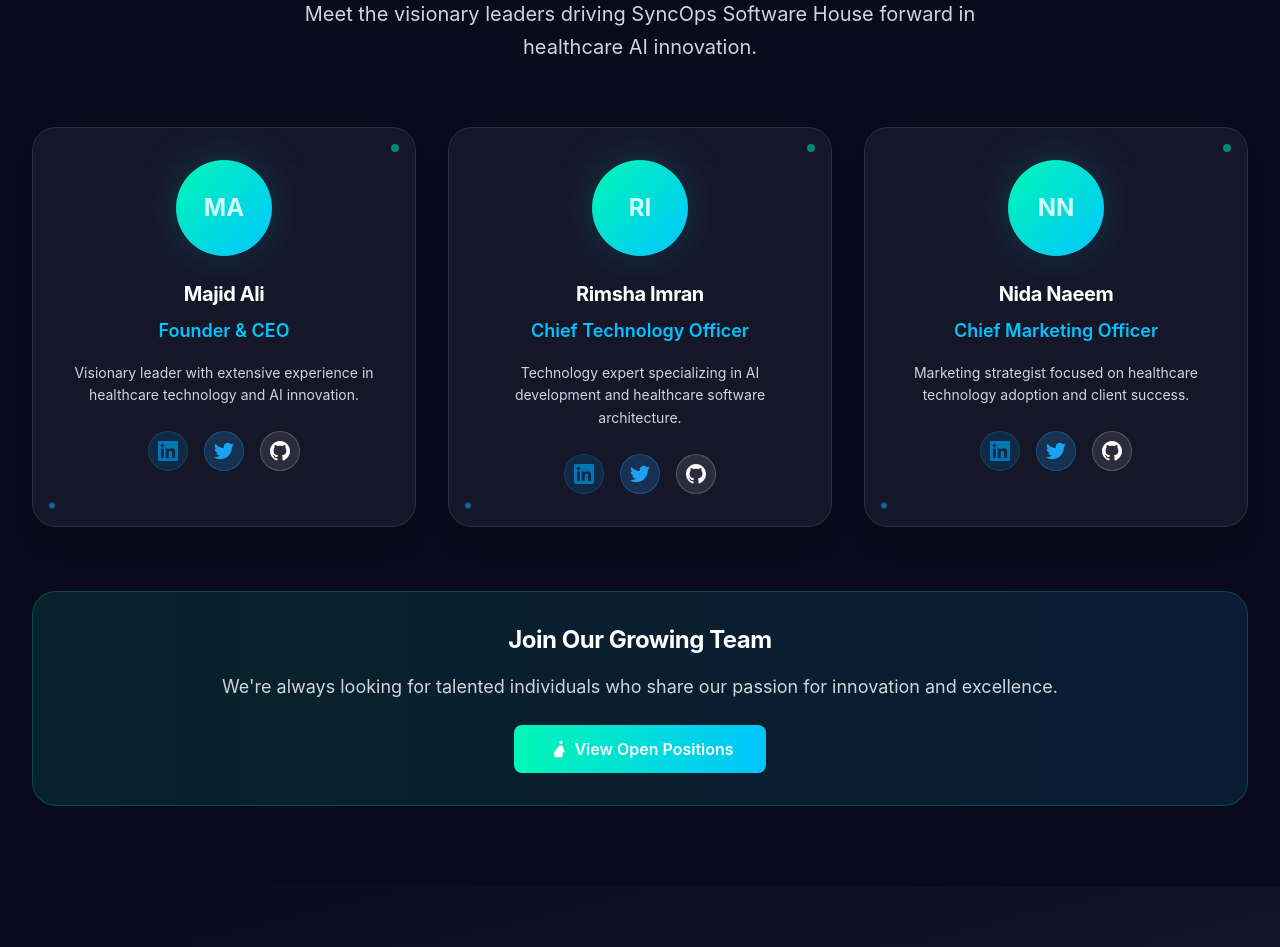
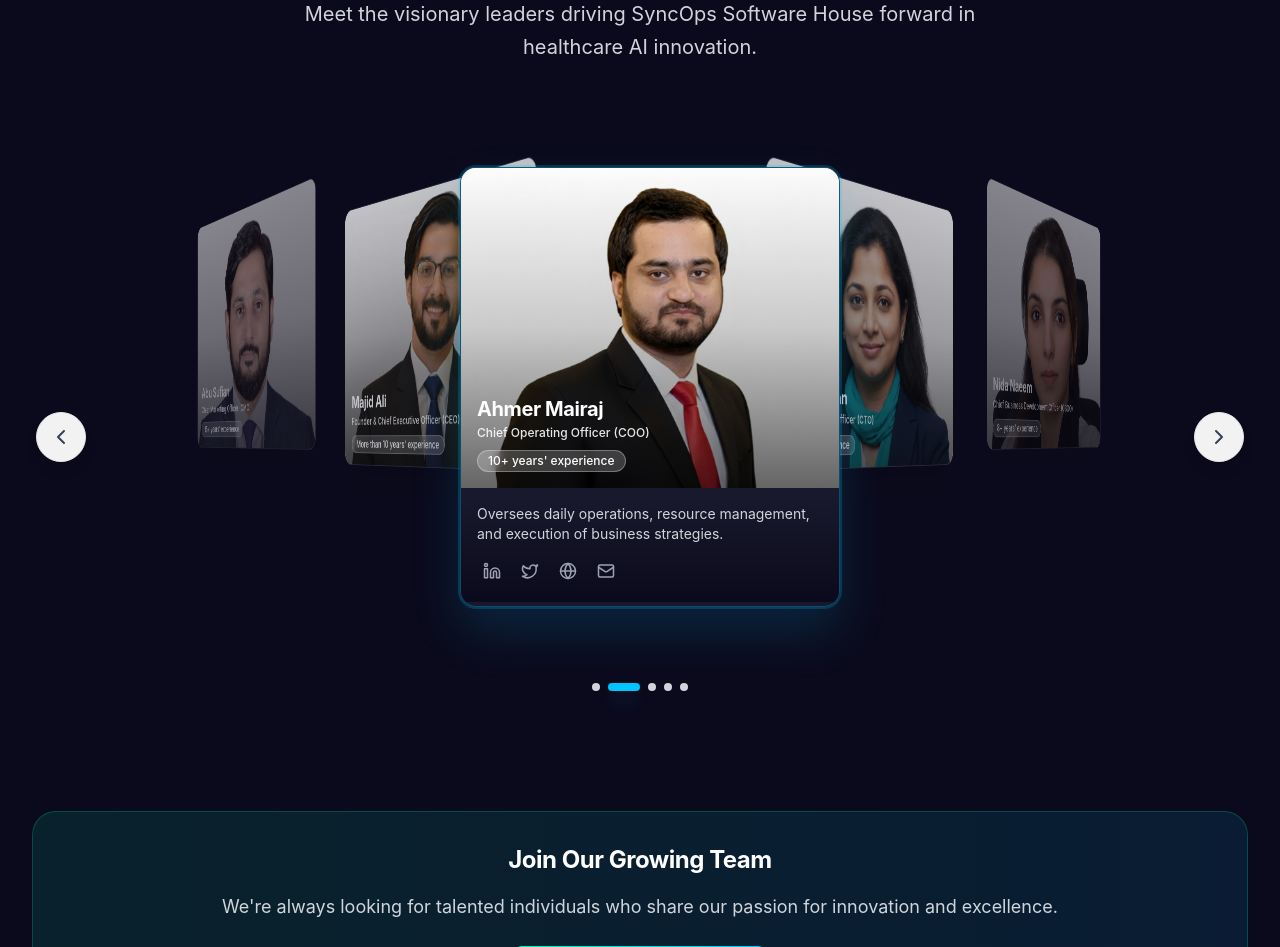
Before and after one commit to MrMoizBhatti/SyncOps, a Next.js app: page /about in a window 1280 px wide. Shown: the part 3440-4387 px from the top of the page. Built offline with nearby package versions, Linux system fonts and the light colour scheme.

Commit message:
About section add scrollin coursor and seting change

```diff
--- a/app/about/_components/LeadershipTeam.jsx
+++ b/app/about/_components/LeadershipTeam.jsx
@@ -1,44 +1,332 @@
 "use client";
-import React from "react";
+import React, { useState, useEffect, useRef } from "react";
+import { motion, AnimatePresence } from "framer-motion";
+import Image from "next/image";
+import { Linkedin, Twitter, Globe, Mail, ChevronLeft, ChevronRight } from "lucide-react";
 
-const LeadershipTeam = () => {
+const getInitials = (full) => {
+  const p = full.trim().split(/\s+/);
+  const f = p[0]?.[0] || "";
+  const l = p[p.length - 1]?.[0] || "";
+  return (f + l).toUpperCase();
+};
+
+// All leaders in hierarchy order: CEO, COO, CTO, CBDO, CMO
   const team = [
     {
       name: "Majid Ali",
-      role: "Founder & CEO",
-      initials: "MA",
-      bio: "Visionary leader with extensive experience in healthcare technology and AI innovation.",
+    role: "Founder & Chief Executive Officer (CEO)",
+    experienceBadge: "More than 10 years' experience",
+    blurb: "Overall visionary and leader of SyncOps, responsible for strategy, innovation, and company direction.",
+    photo: "/images/leadership/Majid-aliCEO.jpeg",
+    website: "#",
+    linkedin: "#",
+    twitter: "#",
+    email: "majid@syncops.tech",
+    highlight: true
+  },
+  {
+    name: "Ahmer Mairaj",
+    role: "Chief Operating Officer (COO)",
+    experienceBadge: "10+ years' experience",
+    blurb: "Oversees daily operations, resource management, and execution of business strategies.",
+    photo: "/images/leadership/Ahmer-Mairaj.jpg",
+    website: "#",
       linkedin: "#",
       twitter: "#",
-      github: "#",
-      profileLink: "#"
+    email: "#",
     },
     {
       name: "Rimsha Imran",
-      role: "Chief Technology Officer",
-      initials: "RI",
-      bio: "Technology expert specializing in AI development and healthcare software architecture.",
+    role: "Chief Technology Officer (CTO)",
+    experienceBadge: "5+ years' experience",
+    blurb: "Leads product development, technology roadmap, and innovation strategy.",
+    photo: "/images/leadership/RimshaimranCTO.jpeg",
+    website: "#",
       linkedin: "#",
       twitter: "#",
-      github: "#",
-      profileLink: "#"
+    email: "#",
     },
     {
       name: "Nida Naeem",
-      role: "Chief Marketing Officer",
-      initials: "NN",
-      bio: "Marketing strategist focused on healthcare technology adoption and client success.",
+    role: "Chief Business Development Officer (CBDO) ",
+    experienceBadge: "8+ years' experience",
+    blurb: "Secures partnerships, expands market reach, and drives revenue growth.",
+    photo: "/images/leadership/NidaNaeemCMO.jpeg",
+    website: "#",
+    linkedin: "#",
+    twitter: "#",
+    email: "#",
+  },
+  {
+    name: "Abu Sufian",
+    role: "Chief Marketing Officer (CMO)",
+    experienceBadge: "15+ years' experience",
+    blurb: "Manages brand strategy, marketing campaigns, and global visibility.",
+    photo: "/images/leadership/Abu-Sufian.jpg",
+    website: "#",
       linkedin: "#",
       twitter: "#",
-      github: "#",
-      profileLink: "#"
+    email: "#",
+  },
+];
+
+// Coverflow Card Component
+const CoverflowCard = ({ person, index, currentIndex, total, onClick }) => {
+  const {
+    name,
+    role,
+    experienceBadge,
+    blurb,
+    photo,
+    linkedin = "#",
+    twitter = "#",
+    website = "#",
+    email = "#"
+  } = person;
+
+  // Calculate position relative to center with circular wrapping
+  const rawOffset = index - currentIndex;
+  // Handle circular offset for smooth looping
+  let offset = rawOffset;
+  if (rawOffset > total / 2) {
+    offset = rawOffset - total;
+  } else if (rawOffset < -total / 2) {
+    offset = rawOffset + total;
+  }
+  const absOffset = Math.abs(offset);
+
+  // Calculate 3D transform values
+  const getTransform = () => {
+    if (absOffset === 0) {
+      // Center card - no rotation, full scale
+      return {
+        rotateY: 0,
+        translateX: 0,
+        translateZ: 0,
+        scale: 1,
+        opacity: 1,
+        zIndex: 10
+      };
+    } else {
+      // Side cards - rotated and scaled (show up to 2 cards on each side)
+      if (absOffset > 2) {
+        // Hide cards that are too far away
+        return {
+          rotateY: 0,
+          translateX: 0,
+          translateZ: 0,
+          scale: 0,
+          opacity: 0,
+          zIndex: 0
+        };
+      }
+
+      const direction = offset > 0 ? 1 : -1;
+      const rotateY = direction * 45;
+      const translateX = direction * (absOffset * 180 + 40);
+      const translateZ = -absOffset * 80;
+      const scale = Math.max(0.65, 1 - absOffset * 0.12);
+      const opacity = Math.max(0.4, 1 - absOffset * 0.25);
+
+      return {
+        rotateY,
+        translateX,
+        translateZ,
+        scale,
+        opacity,
+        zIndex: 10 - absOffset
+      };
     }
-  ];
+  };
+
+  const transform = getTransform();
+  const isActive = absOffset === 0;
+
+  return (
+    <motion.div
+      className="absolute w-[360px] md:w-[380px] cursor-pointer"
+      style={{
+        left: '50%',
+        marginLeft: '-180px',
+        transformStyle: 'preserve-3d',
+        transformOrigin: 'center center',
+        zIndex: transform.zIndex,
+      }}
+      animate={{
+        x: transform.translateX,
+        rotateY: transform.rotateY,
+        scale: transform.scale,
+        opacity: transform.opacity,
+      }}
+      transition={{
+        type: "spring",
+        stiffness: 300,
+        damping: 30,
+      }}
+      onClick={() => onClick(index)}
+      whileHover={isActive ? {
+        scale: transform.scale * 1.05,
+        y: -5,
+      } : {
+        scale: transform.scale * 1.02,
+      }}
+    >
+      <div className={`bg-[#1A1A2E]/90 backdrop-blur-xl rounded-2xl overflow-hidden border transition-all duration-300 flex flex-col ${
+        isActive
+          ? 'h-[480px] md:h-[460px] lg:h-[440px] shadow-[0_25px_50px_rgba(0,196,255,0.15)] border-[#00C4FF]/30 ring-2 ring-[#00C4FF]/20'
+          : 'h-[360px] md:h-[340px] lg:h-[320px] shadow-2xl border-white/10 hover:shadow-[0_25px_50px_rgba(0,0,0,0.15)]'
+      }`}>
+        {/* Image Section */}
+        <div className="relative h-[360px] md:h-[340px] lg:h-[320px] overflow-hidden bg-gradient-to-br from-gray-100 via-gray-50 to-white flex-shrink-0">
+          {photo ? (
+            <Image
+              src={photo}
+              alt={`${name} - ${role}`}
+              fill
+              className="object-cover"
+              style={{ objectPosition: 'center 10%' }}
+              priority={isActive}
+              unoptimized
+            />
+          ) : (
+            <div className="flex h-full w-full items-center justify-center bg-gradient-to-br from-[#00F8B4] to-[#00C4FF] text-white font-bold text-5xl md:text-6xl">
+              {getInitials(name)}
+            </div>
+          )}
+
+          {/* Gradient overlay */}
+          <div className="absolute inset-0 bg-gradient-to-t from-black/60 via-black/20 to-transparent" />
+
+          {/* Info overlay */}
+          <div className="absolute bottom-0 left-0 right-0 p-3 md:p-4 text-white">
+            <h3 className="text-lg md:text-xl font-bold mb-0.5">{name}</h3>
+            <div className="text-xs font-medium text-white/90 mb-1.5">{role}</div>
+            <div className="inline-flex items-center rounded-full bg-white/20 backdrop-blur-sm px-2.5 py-0.5 text-xs font-medium border border-white/30">
+              {experienceBadge}
+            </div>
+          </div>
+        </div>
+
+        {/* Content Section - Only show on active card */}
+        {isActive && (
+          <motion.div
+            initial={{ opacity: 0, height: 0 }}
+            animate={{ opacity: 1, height: 'auto' }}
+            exit={{ opacity: 0, height: 0 }}
+            transition={{ duration: 0.4, ease: "easeOut" }}
+            className="flex flex-col p-3 md:p-4 bg-gradient-to-b from-[#1A1A2E] to-[#0B0A1C]"
+          >
+            <p className="text-gray-300 leading-relaxed text-xs md:text-sm mb-3">{blurb}</p>
+
+            {/* Social Icons */}
+            <div className="flex items-center gap-2 text-gray-400">
+              <a
+                aria-label="LinkedIn"
+                href={linkedin}
+                target="_blank"
+                rel="noopener noreferrer"
+                className="hover:text-[#00C4FF] hover:scale-125 transition-all duration-300 p-1.5 rounded-full hover:bg-white/10"
+              >
+                <Linkedin size={18} />
+              </a>
+              <a
+                aria-label="Twitter"
+                href={twitter}
+                target="_blank"
+                rel="noopener noreferrer"
+                className="hover:text-[#00C4FF] hover:scale-125 transition-all duration-300 p-1.5 rounded-full hover:bg-white/10"
+              >
+                <Twitter size={18} />
+              </a>
+              <a
+                aria-label="Website"
+                href={website}
+                target="_blank"
+                rel="noopener noreferrer"
+                className="hover:text-[#00C4FF] hover:scale-125 transition-all duration-300 p-1.5 rounded-full hover:bg-white/10"
+              >
+                <Globe size={18} />
+              </a>
+              <a
+                aria-label="Email"
+                href={`mailto:${email}`}
+                className="hover:text-[#00C4FF] hover:scale-125 transition-all duration-300 p-1.5 rounded-full hover:bg-white/10"
+              >
+                <Mail size={18} />
+              </a>
+            </div>
+          </motion.div>
+        )}
+      </div>
+    </motion.div>
+  );
+};
+
+const LeadershipTeam = () => {
+  const [currentIndex, setCurrentIndex] = useState(0);
+  const sectionRef = useRef(null);
+
+  const nextSlide = () => {
+    setCurrentIndex((prev) => (prev + 1) % team.length);
+  };
+
+  const prevSlide = () => {
+    setCurrentIndex((prev) => (prev - 1 + team.length) % team.length);
+  };
+
+  // Auto-rotate with intersection observer - continuous looping
+  useEffect(() => {
+    if (!sectionRef.current) return;
+
+    let intervalId = null;
+
+    const observer = new IntersectionObserver(
+      (entries) => {
+        entries.forEach((entry) => {
+          if (entry.isIntersecting) {
+            // Start auto-rotate when section is visible
+            if (!intervalId) {
+              intervalId = setInterval(() => {
+                setCurrentIndex((prev) => {
+                  const next = (prev + 1) % team.length;
+                  return next;
+                });
+              }, 5000);
+            }
+          } else {
+            // Stop auto-rotate when section is not visible
+            if (intervalId) {
+              clearInterval(intervalId);
+              intervalId = null;
+            }
+          }
+        });
+      },
+      { threshold: 0.3 }
+    );
+
+    observer.observe(sectionRef.current);
+
+    // Cleanup on unmount
+    return () => {
+      observer.disconnect();
+      if (intervalId) {
+        clearInterval(intervalId);
+      }
+    };
+  }, [team.length]);
 
   return (
     <div className="max-w-7xl mx-auto px-6 lg:px-8">
       {/* Section Header */}
-      <div className="text-center mb-16">
+      <motion.div
+        className="text-center mb-16"
+        initial={{ opacity: 0, y: 50 }}
+        whileInView={{ opacity: 1, y: 0 }}
+        viewport={{ once: true, amount: 0.1 }}
+        transition={{ duration: 0.8 }}
+      >
         <h2 className="text-4xl lg:text-5xl font-bold mb-6">
           <span className="text-white">SyncOps</span>{" "}
           <span className="text-[#00C4FF]">Leadership Team</span>
@@ -46,79 +334,58 @@ const LeadershipTeam = () => {
         <p className="text-xl text-gray-300 leading-relaxed max-w-3xl mx-auto">
           Meet the visionary leaders driving SyncOps Software House forward in healthcare AI innovation.
         </p>
+      </motion.div>
+
+      {/* Coverflow Container */}
+      <section ref={sectionRef} className="relative py-10">
+        <div className="relative h-[600px] md:h-[560px] lg:h-[540px] flex items-center justify-center overflow-visible w-full">
+          <div className="relative w-full h-full" style={{ perspective: '1200px' }}>
+            {team.map((person, index) => (
+              <CoverflowCard
+                key={`${person.name}-${index}`}
+                person={person}
+                index={index}
+                currentIndex={currentIndex}
+                total={team.length}
+                onClick={setCurrentIndex}
+              />
+            ))}
+          </div>
+
+          {/* Navigation Buttons */}
+          <button
+            onClick={prevSlide}
+            className="hidden md:flex absolute left-1 top-1/2 -translate-y-1/2 z-20 p-3 rounded-full bg-white/95 backdrop-blur-sm shadow-lg hover:shadow-xl hover:shadow-[#00C4FF]/20 transition-all duration-300 hover:scale-110 active:scale-95 focus:outline-none focus:ring-2 focus:ring-[#00C4FF]/50 border border-gray-200 hover:border-[#00C4FF]/30 items-center justify-center"
+            aria-label="Previous"
+          >
+            <ChevronLeft size={24} className="text-slate-700 hover:text-[#00C4FF] transition-colors" />
+          </button>
+
+          <button
+            onClick={nextSlide}
+            className="hidden md:flex absolute right-1 top-1/2 -translate-y-1/2 z-20 p-3 rounded-full bg-white/95 backdrop-blur-sm shadow-lg hover:shadow-xl hover:shadow-[#00C4FF]/20 transition-all duration-300 hover:scale-110 active:scale-95 focus:outline-none focus:ring-2 focus:ring-[#00C4FF]/50 border border-gray-200 hover:border-[#00C4FF]/30 items-center justify-center"
+            aria-label="Next"
+          >
+            <ChevronRight size={24} className="text-slate-700 hover:text-[#00C4FF] transition-colors" />
+          </button>
+
+          {/* Dots Indicator */}
+          <div className="absolute bottom-2 md:bottom-4 left-1/2 transform -translate-x-1/2 z-20 flex gap-2">
+            {team.map((_, index) => (
+              <button
+                key={index}
+                onClick={() => setCurrentIndex(index)}
+                className={`h-2 rounded-full transition-all duration-300 ${
+                  index === currentIndex
+                    ? 'bg-[#00C4FF] w-8 shadow-lg shadow-[#00C4FF]/40'
+                    : 'bg-gray-300 hover:bg-gray-400 w-2'
+                }`}
+                aria-label={`Go to slide ${index + 1}`}
+              />
+            ))}
+          </div>
       </div>
-
-      {/* Team Grid */}
-      <div className="grid grid-cols-1 md:grid-cols-2 lg:grid-cols-3 gap-8">
-        {team.map((member, index) => (
-          <div
-            key={index}
-            className="group bg-[#1A1A2E]/80 backdrop-blur-xl rounded-3xl p-8 border border-white/10 shadow-xl hover:shadow-2xl transition-all duration-300 relative overflow-hidden"
-          >
-            {/* Glowing background effect */}
-            <div className="absolute inset-0 bg-gradient-to-br from-[#00F8B4]/5 to-[#00C4FF]/5 opacity-0 group-hover:opacity-100 transition-opacity duration-300"></div>
-
-            <div className="relative z-10 text-center">
-              {/* Avatar */}
-              <div className="mb-6">
-                <div className="w-24 h-24 bg-gradient-to-br from-[#00F8B4] to-[#00C4FF] rounded-full flex items-center justify-center mx-auto shadow-lg group-hover:shadow-xl transition-all duration-300 group-hover:scale-110 relative">
-                  <span className="text-2xl font-bold text-white">{member.initials}</span>
-                  {/* Glowing ring */}
-                  <div className="absolute inset-0 rounded-full bg-gradient-to-br from-[#00F8B4] to-[#00C4FF] opacity-20 blur-xl group-hover:opacity-40 transition-opacity duration-300"></div>
-                </div>
-              </div>
-
-              {/* Content */}
-              <h3 className="text-xl font-bold text-white mb-2 group-hover:text-[#00F8B4] transition-colors duration-300">
-                {member.name}
-              </h3>
-              <p className="text-[#00C4FF] font-semibold mb-4">
-                {member.role}
-              </p>
-              <p className="text-gray-300 text-sm leading-relaxed mb-6">
-                {member.bio}
-              </p>
-
-              {/* Social Icons */}
-              <div className="flex justify-center gap-4">
-                <a
-                  href={member.linkedin}
-                  className="w-10 h-10 bg-[#0077B5]/20 hover:bg-[#0077B5]/40 rounded-full flex items-center justify-center transition-all duration-300 group-hover:scale-110 border border-[#0077B5]/30 hover:border-[#0077B5]/60"
-                  aria-label={`${member.name} LinkedIn`}
-                >
-                  <svg className="w-5 h-5 text-[#0077B5]" fill="currentColor" viewBox="0 0 24 24">
-                    <path d="M20.447 20.452h-3.554v-5.569c0-1.328-.027-3.037-1.852-3.037-1.853 0-2.136 1.445-2.136 2.939v5.667H9.351V9h3.414v1.561h.046c.477-.9 1.637-1.85 3.37-1.85 3.601 0 4.267 2.37 4.267 5.455v6.286zM5.337 7.433c-1.144 0-2.063-.926-2.063-2.065 0-1.138.92-2.063 2.063-2.063 1.14 0 2.064.925 2.064 2.063 0 1.139-.925 2.065-2.064 2.065zm1.782 13.019H3.555V9h3.564v11.452zM22.225 0H1.771C.792 0 0 .774 0 1.729v20.542C0 23.227.792 24 1.771 24h20.451C23.2 24 24 23.227 24 22.271V1.729C24 .774 23.2 0 22.222 0h.003z"/>
-                  </svg>
-                </a>
-
-                <a
-                  href={member.twitter}
-                  className="w-10 h-10 bg-[#1DA1F2]/20 hover:bg-[#1DA1F2]/40 rounded-full flex items-center justify-center transition-all duration-300 group-hover:scale-110 border border-[#1DA1F2]/30 hover:border-[#1DA1F2]/60"
-                  aria-label={`${member.name} Twitter`}
-                >
-                  <svg className="w-5 h-5 text-[#1DA1F2]" fill="currentColor" viewBox="0 0 24 24">
-                    <path d="M23.953 4.57a10 10 0 01-2.825.775 4.958 4.958 0 002.163-2.723c-.951.555-2.005.959-3.127 1.184a4.92 4.92 0 00-8.384 4.482C7.69 8.095 4.067 6.13 1.64 3.162a4.822 4.822 0 00-.666 2.475c0 1.71.87 3.213 2.188 4.096a4.904 4.904 0 01-2.228-.616v.06a4.923 4.923 0 003.946 4.827 4.996 4.996 0 01-2.212.085 4.936 4.936 0 004.604 3.417 9.867 9.867 0 01-6.102 2.105c-.39 0-.779-.023-1.17-.067a13.995 13.995 0 007.557 2.209c9.053 0 13.998-7.496 13.998-13.985 0-.21 0-.42-.015-.63A9.935 9.935 0 0024 4.59z"/>
-                  </svg>
-                </a>
-
-                <a
-                  href={member.github}
-                  className="w-10 h-10 bg-white/10 hover:bg-white/20 rounded-full flex items-center justify-center transition-all duration-300 group-hover:scale-110 border border-white/20 hover:border-white/40"
-                  aria-label={`${member.name} GitHub`}
-                >
-                  <svg className="w-5 h-5 text-white" fill="currentColor" viewBox="0 0 24 24">
-                    <path d="M12 0c-6.626 0-12 5.373-12 12 0 5.302 3.438 9.8 8.207 11.387.599.111.793-.261.793-.577v-2.234c-3.338.726-4.033-1.416-4.033-1.416-.546-1.387-1.333-1.756-1.333-1.756-1.089-.745.083-.729.083-.729 1.205.084 1.839 1.237 1.839 1.237 1.07 1.834 2.807 1.304 3.492.997.107-.775.418-1.305.762-1.604-2.665-.305-5.467-1.334-5.467-5.931 0-1.311.469-2.381 1.236-3.221-.124-.303-.535-1.524.117-3.176 0 0 1.008-.322 3.301 1.23.957-.266 1.983-.399 3.003-.404 1.02.005 2.047.138 3.006.404 2.291-1.552 3.297-1.23 3.297-1.23.653 1.653.242 2.874.118 3.176.77.84 1.235 1.911 1.235 3.221 0 4.609-2.807 5.624-5.479 5.921.43.372.823 1.102.823 2.222v3.293c0 .319.192.694.801.576 4.765-1.589 8.199-6.086 8.199-11.386 0-6.627-5.373-12-12-12z"/>
-                  </svg>
-                </a>
-              </div>
-            </div>
-
-            {/* Floating accent elements */}
-            <div className="absolute top-4 right-4 w-2 h-2 bg-[#00F8B4] rounded-full animate-pulse opacity-60"></div>
-            <div className="absolute bottom-4 left-4 w-1.5 h-1.5 bg-[#00C4FF] rounded-full animate-bounce opacity-50"></div>
-          </div>
-        ))}
-      </div>
+      </section>
 
       {/* Bottom CTA */}
       <div className="mt-16 text-center">
--- a/app/components/LeadershipSection.jsx
+++ b/app/components/LeadershipSection.jsx
@@ -34,6 +34,13 @@ const founder = [
 
 const cSuite = [
   {
+    name: "Ahmer Mairaj",
+    role: "Chief Operating Officer (COO)",
+    experienceBadge: "10+ years' experience",
+    blurb: "Oversees daily operations, resource management, and execution of business strategies.",
+    photo: "/images/leadership/Ahmer-Mairaj.jpg",
+  },
+  {
     name: "Rimsha Imran",
     role: "Chief Technology Officer (CTO)",
     experienceBadge: "5+ years' experience",
@@ -41,11 +48,11 @@ const cSuite = [
     photo: "/images/leadership/RimshaimranCTO.jpeg",
   },
   {
-    name: "Ahmer Mairaj",
-    role: "Chief Operating Officer (COO)",
-    experienceBadge: "10+ years' experience",
-    blurb: "Oversees daily operations, resource management, and execution of business strategies.",
-    photo: "/images/leadership/Ahmer-Mairaj.jpg",
+    name: "Nida Naeem",
+    role: "Chief Business Development Officer (CBDO) ",
+    experienceBadge: "8+ years' experience",
+    blurb: "Secures partnerships, expands market reach, and drives revenue growth.",
+    photo: "/images/leadership/NidaNaeemCMO.jpeg",
   },
   {
     name: "Abu Sufian",
@@ -53,13 +60,6 @@ const cSuite = [
     experienceBadge: "15+ years' experience",
     blurb: "Manages brand strategy, marketing campaigns, and global visibility.",
     photo: "/images/leadership/Abu-Sufian.jpg",
-  },
-  {
-    name: "Nida Naeem",
-    role: "Chief Business Development Officer (CBDO) ",
-    experienceBadge: "8+ years' experience",
-    blurb: "Secures partnerships, expands market reach, and drives revenue growth.",
-    photo: "/images/leadership/NidaNaeemCMO.jpeg",
   },
 ];
 
@@ -308,12 +308,43 @@ const LeadershipSection = () => {
     setCurrentIndex((prev) => (prev - 1 + allLeadership.length) % allLeadership.length);
   };
 
-  // Auto-rotate (optional)
+  // Auto-rotate with intersection observer to prevent reset when section comes into view
   useEffect(() => {
-    const interval = setInterval(() => {
-      setCurrentIndex((prev) => (prev + 1) % allLeadership.length);
-    }, 20000);
-    return () => clearInterval(interval);
+    if (!sectionRef.current) return;
+
+    let interval = null;
+
+    const observer = new IntersectionObserver(
+      (entries) => {
+        entries.forEach((entry) => {
+          if (entry.isIntersecting) {
+            // Only start auto-rotate when section is visible
+            if (!interval) {
+              interval = setInterval(() => {
+                setCurrentIndex((prev) => (prev + 1) % allLeadership.length);
+              }, 5000); // Reduced from 20000ms to 5000ms (5 seconds)
+            }
+          } else {
+            // Stop auto-rotate when section is not visible
+            if (interval) {
+              clearInterval(interval);
+              interval = null;
+            }
+          }
+        });
+      },
+      { threshold: 0.3 } // Trigger when 30% of section is visible
+    );
+
+    observer.observe(sectionRef.current);
+
+    // Cleanup
+    return () => {
+      observer.disconnect();
+      if (interval) {
+        clearInterval(interval);
+      }
+    };
   }, []);
 
   return (
```
